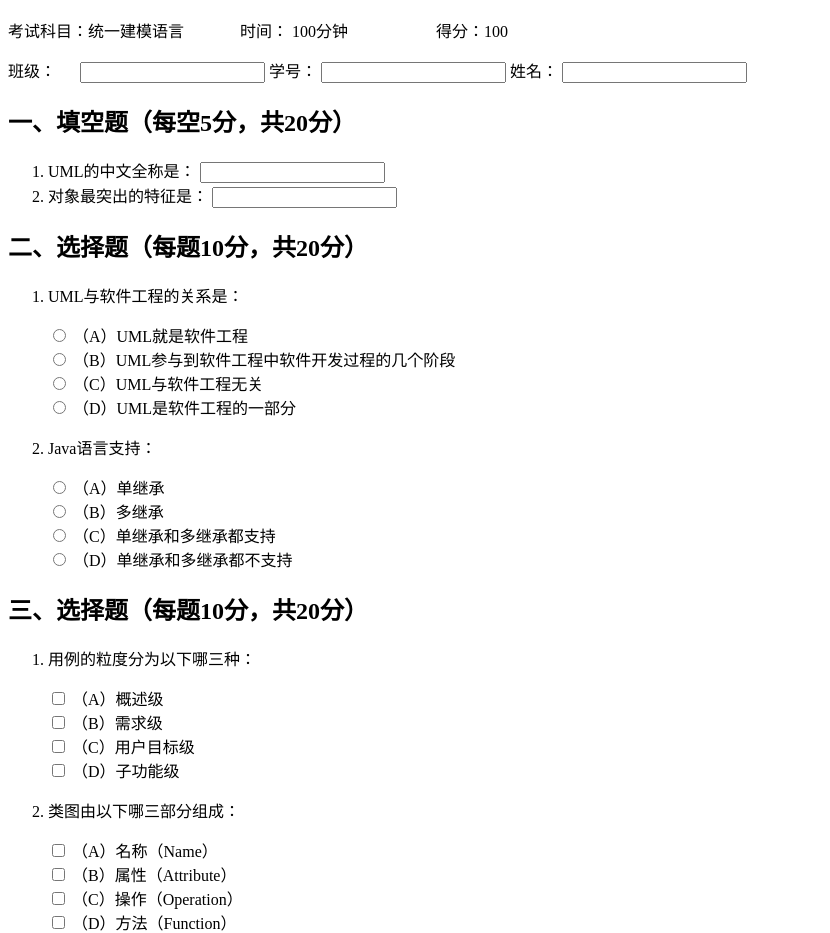
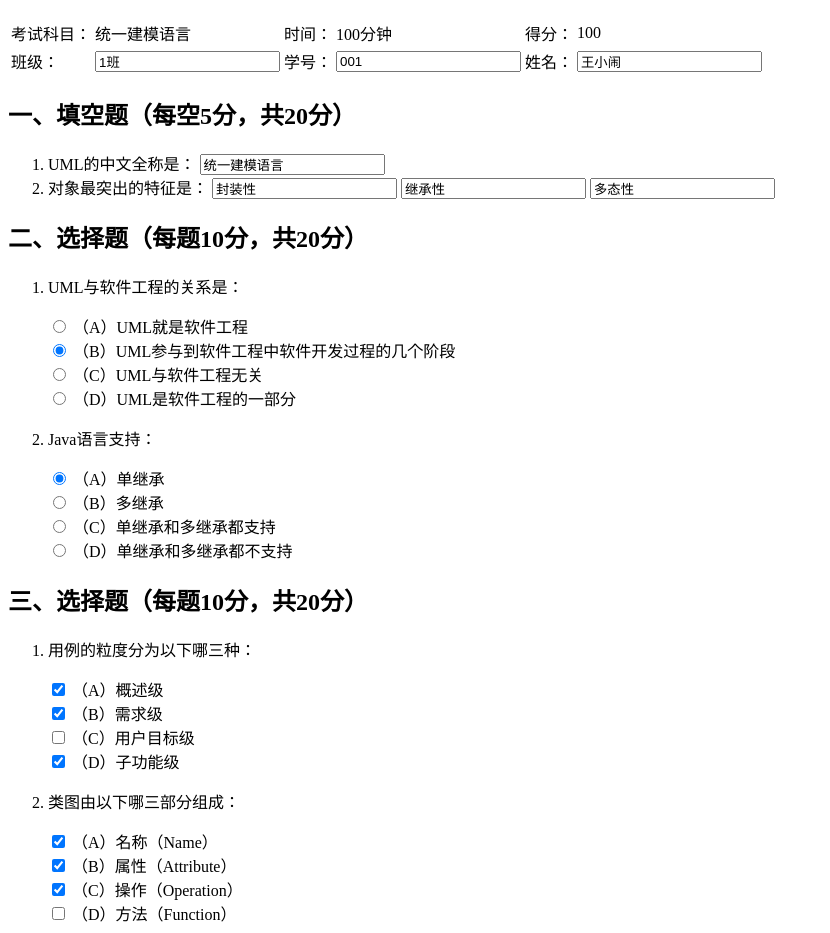
Before and after one commit to zkjxx1548/school-thoughtworks, a plain HTML site: page twtask-course1-week1-section1-ques2.html in a window 1280 px wide. Shown: the part 57-990 px from the top of the page, without its empty margins (0-830 px from the left). Drawn offline with Linux system fonts and the light colour scheme.

Commit message:
[zhoukangjian] {fix}-{StoryNo1.1.1.2}: Revise the homework after marking

```diff
--- a/twtask-course1-week1-section1-ques2.html
+++ b/twtask-course1-week1-section1-ques2.html
@@ -4,39 +4,58 @@
   </head>
   <body>
     <h1>统一建模语言理论测试</h1>
-    <p>考试科目：统一建模语言&nbsp;&nbsp;&nbsp;&nbsp;&nbsp;&nbsp;&nbsp;&nbsp;&nbsp;&nbsp;&nbsp;&nbsp;&nbsp;&nbsp;时间：
-    100分钟&nbsp;&nbsp;&nbsp;&nbsp;&nbsp;&nbsp;&nbsp;&nbsp;&nbsp;&nbsp;&nbsp;&nbsp;&nbsp;&nbsp;&nbsp;&nbsp;&nbsp;
-    &nbsp;&nbsp;&nbsp;&nbsp;得分：100</p>
     <form>
-      <label for="class">班级：&nbsp;&nbsp;&nbsp;&nbsp;&nbsp;</label>
-      <input type="text" id="class" />
+      <table>
+        <tr>
+          <td>考试科目：</td>
+          <td>统一建模语言</td>
+          <td>时间：</td>
+          <td>100分钟</td>
+          <td>得分：</td>
+          <td>100</td>
+        </tr>
+        <tr>
+          <td>
+            <label for="class">班级：</label>
+          </td>
+          <td>
+            <input type="text" id="class" value="1班" />
+          </td>
+          <td>
             <label for="student-number">学号：</label>
-      <input type="text" id="student-number" />
+          </td>
+          <td>
+            <input type="text" id="student-number" value="001" />
+          </td>
+          <td>
             <label for="name">姓名：</label>
-      <input type="text" id="name" />
-    </form>
+          </td>
+          <td>
+            <input type="text" id="name" value="王小闹" />
+          </td>
+        </tr>
+      </table>
       <h2>一、填空题（每空5分，共20分）</h2>
-    <form>
       <ol>
         <li>
           <label for="question-1-1">UML的中文全称是：</label>
-          <input type="text" id="question-1-1" />
+          <input type="text" id="question-1-1" value="统一建模语言" />
         </li>
         <li>
           <label for="question-1-2">对象最突出的特征是：</label>
-          <input type="text" id="question-1-2" />
+          <input type="text" id="question-1-2" value="封装性" />
+          <input type="text" id="question-1-2" value="继承性" />
+          <input type="text" id="question-1-2" value="多态性" />
         </li>
       </ol>
-    </form>
        <h2>二、选择题（每题10分，共20分）</h2>
-    <form>
       <ol>
         <li>
           <p>UML与软件工程的关系是：</p>
           <input type="radio" id="question-2-1-1" name="question-2-1" />
           <label for="question-2-1-1">（A）UML就是软件工程</label>
           <br />
-          <input type="radio" id="question-2-1-2" name="question-2-1" />
+          <input type="radio" id="question-2-1-2" name="question-2-1" checked />
           <label for="question-2-1-2">（B）UML参与到软件工程中软件开发过程的几个阶段</label>
           <br />
           <input type="radio" id="question-2-1-3" name="question-2-1" />
@@ -48,7 +67,7 @@
         </li>
         <li>
           <p>Java语言支持：</p>
-          <input type="radio" id="question-2-2-1" name="question-2-2" />
+          <input type="radio" id="question-2-2-1" name="question-2-2" checked />
           <label for="question-2-2-1">（A）单继承</label>
           <br />
           <input type="radio" id="question-2-2-2" name="question-2-2" />
@@ -62,34 +81,32 @@
           <br />
         </li>
       </ol>
-    </form>
       <h2>三、选择题（每题10分，共20分）</h2>
-    <form>
       <ol>
         <li>
           <p>用例的粒度分为以下哪三种：</p>
-          <input type="checkbox" id="question-3-1-1" name="question-3-1" />
+          <input type="checkbox" id="question-3-1-1" name="question-3-1" checked />
           <label for="question-3-1-1">（A）概述级</label>
           <br />
-          <input type="checkbox" id="question-3-1-2" name="question-3-1" />
+          <input type="checkbox" id="question-3-1-2" name="question-3-1" checked />
           <label for="question-3-1-2">（B）需求级</label>
           <br />
           <input type="checkbox" id="question-3-1-3" name="question-3-1" />
           <label for="question-3-1-3">（C）用户目标级</label>
           <br />
-          <input type="checkbox" id="question-3-1-4" name="question-3-1" />
+          <input type="checkbox" id="question-3-1-4" name="question-3-1" checked />
           <label for="question-3-1-4">（D）子功能级</label>
           <br />
         </li>
         <li>
           <p>类图由以下哪三部分组成：</p>
-          <input type="checkbox" id="question-3-2-1" name="question-3-2" />
+          <input type="checkbox" id="question-3-2-1" name="question-3-2" checked />
           <label for="question-3-2-1">（A）名称（Name）</label>
           <br />
-          <input type="checkbox" id="question-3-2-2" name="question-3-2" />
+          <input type="checkbox" id="question-3-2-2" name="question-3-2" checked />
           <label for="question-3-2-2">（B）属性（Attribute）</label>
           <br />
-          <input type="checkbox" id="question-3-2-3" name="question-3-2" />
+          <input type="checkbox" id="question-3-2-3" name="question-3-2" checked />
           <label for="question-3-2-3">（C）操作（Operation）</label>
           <br />
           <input type="checkbox" id="question-3-2-4" name="question-3-2" />
@@ -97,36 +114,32 @@
           <br />
         </li>
       </ol>
-    </form>
       <h2>四、判断题（每题10分，共20分）</h2>
-    <form>
       <ol>
         <li>
           <p>
             用例图只是用于和客户交流和沟通的，用于确定需求。
             <input type="radio" id="question-4-1-true" name="question-4-1" />
             <label for="question-4-1-true">√</label>
-            <input type="radio" id="question-4-1-flase" name="question-4-1" />
+            <input type="radio" id="question-4-1-flase" name="question-4-1" checked />
             <label for="question-4-1-false">×</label>
           </p>
         </li>
         <li>
           <p>
             在状态图中，终止状态在一个状态图中允许有任意多个。
-            <input type="radio" id="question-4-2-true" name="question-4-2" />
+            <input type="radio" id="question-4-2-true" name="question-4-2" checked />
             <label for="question-4-2-true">√</label>
             <input type="radio" id="question-4-2-flase" name="question-4-2" />
             <label for="question-4-2-false">×</label>
           </p>
         </li>
       </ol>
-    </form>
       <h2>五、简答题（每题20分，共20分）</h2>
-    <form>
       <ol>
         <li>
           <p>简述什么是模型以及模型的表现形式?</p>
-          <textarea rows="10" cols="150"></textarea>
+          <textarea rows="10" cols="114" >模型是对现实世界的简化和抽象，模型是对所研究的系统、过程、事务或者概念的一种表达形式。可以是物理实体；可以是某种图形；或者是一种数字表达式。</textarea>
         </li>
       </ol>
       <input type="submit" value="计算分数" />
```
Lines whose indentation alone changed are shown as unchanged.
